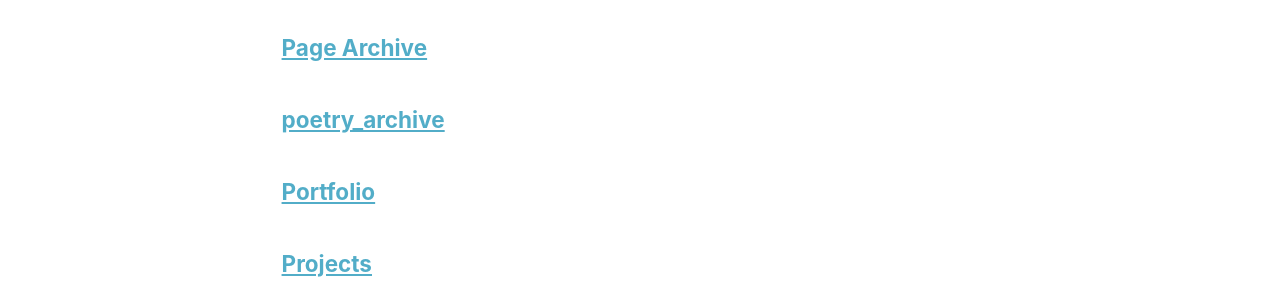
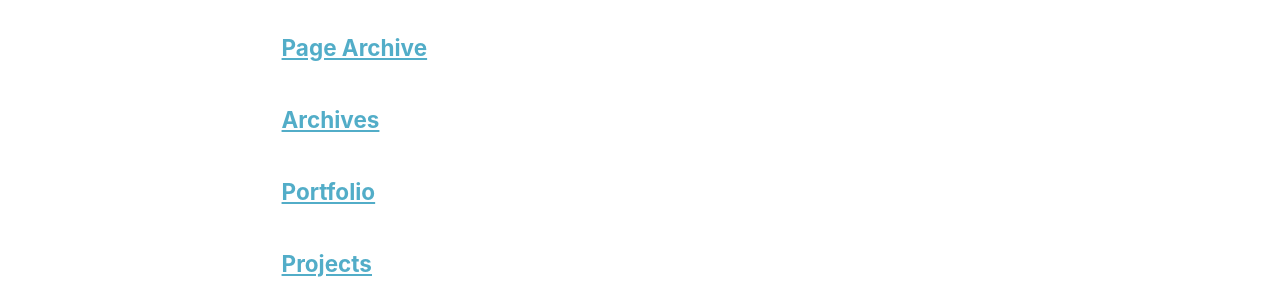
Before and after one commit to manasikattel/manasikattel.github.io, a Jekyll site: the page built from _pages/page-archive.html, in a window 1280 px wide. Shown: the part 868-1168 px from the top of the page. Built offline with Jekyll 4.4.1, drawn with Linux system fonts in a browser that asks for light colours.

Commit message:
poetry archive

```diff
--- a/_pages/poetry_archive.md
+++ b/_pages/poetry_archive.md
@@ -1,6 +1,6 @@
 ---
 layout: archive
-title: "poetry_archive"
+title: "Archives"
 permalink: /poetry_archive/
 author_profile: true
 redirect_from:
```
